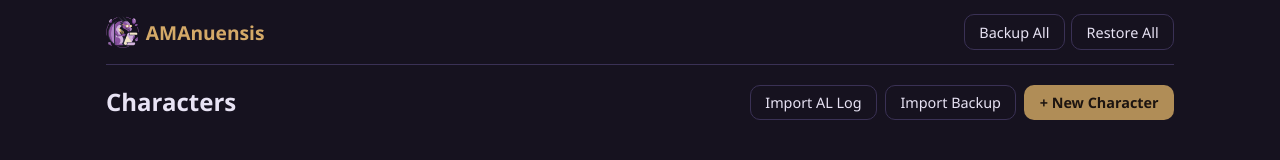
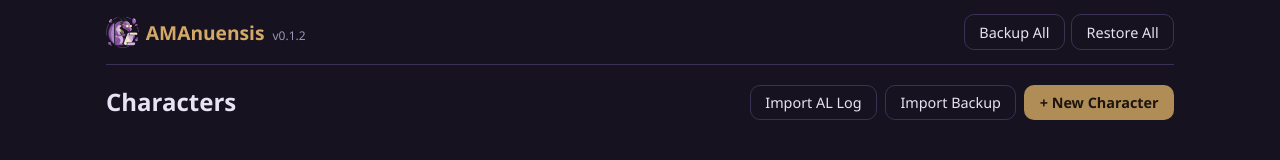
Before and after one commit to amanuensis-al-app/dnd-session-logs, a React (Vite) app: page / in a window 1280 px wide. Shown: the top 160 px of the page. Built offline with nearby package versions, Linux system fonts and the light colour scheme.

Commit message:
Show the app version in the header as a link to the GitHub repo
__APP_VERSION__ is injected at build time from package.json via Vite define,
so version bumps update the header automatically.

Co-Authored-By: Claude Fable 5 <noreply@anthropic.com>

```diff
--- a/src/App.tsx
+++ b/src/App.tsx
@@ -286,6 +286,7 @@ export default function App() {
   return (
     <div className="app">
       <header className="app-header">
+        <div className="app-title-wrap">
           <button className="app-title" onClick={() => setView({ screen: 'list' })}>
             <img
               className="app-title-icon"
@@ -294,6 +295,16 @@ export default function App() {
             />
             AMAnuensis
           </button>
+          <a
+            className="app-version"
+            href="https://github.com/EdrickRudy93/dnd-session-logs"
+            target="_blank"
+            rel="noreferrer"
+            title="View on GitHub"
+          >
+            v{__APP_VERSION__}
+          </a>
+        </div>
         <div className="app-header-actions">
           <button
             className="btn btn-ghost"
--- a/src/index.css
+++ b/src/index.css
@@ -86,6 +86,25 @@ h2 {
 .app-title-icon {
   height: 1.7em;
   width: 1.7em;
+}
+
+.app-title-wrap {
+  display: flex;
+  align-items: center;
+  gap: 0.5rem;
+}
+
+.app-version {
+  font-size: 0.75rem;
+  color: var(--text-muted);
+  text-decoration: none;
+  align-self: flex-end;
+  padding-bottom: 0.2rem;
+}
+
+.app-version:hover {
+  color: var(--accent-strong);
+  text-decoration: underline;
 }
 
 .app-header-actions {
--- /dev/null
+++ b/src/vite-env.d.ts
@@ -0,0 +1,4 @@
+/// <reference types="vite/client" />
+
+/** Injected at build time from package.json's version (vite.config.ts `define`). */
+declare const __APP_VERSION__: string;
--- a/vite.config.ts
+++ b/vite.config.ts
@@ -1,11 +1,20 @@
+import { readFileSync } from 'node:fs'
 import { defineConfig } from 'vite'
 import react from '@vitejs/plugin-react'
 import { VitePWA } from 'vite-plugin-pwa'
+
+const pkg = JSON.parse(
+  readFileSync(new URL('./package.json', import.meta.url), 'utf-8')
+) as { version: string }
 
 // https://vite.dev/config/
 export default defineConfig({
   // Relative base so the built site works from any subpath (e.g. GitHub Pages).
   base: './',
+  // App version shown in the header — always matches package.json.
+  define: {
+    __APP_VERSION__: JSON.stringify(pkg.version),
+  },
   plugins: [
     react(),
     VitePWA({
```
Lines whose indentation alone changed are shown as unchanged.
